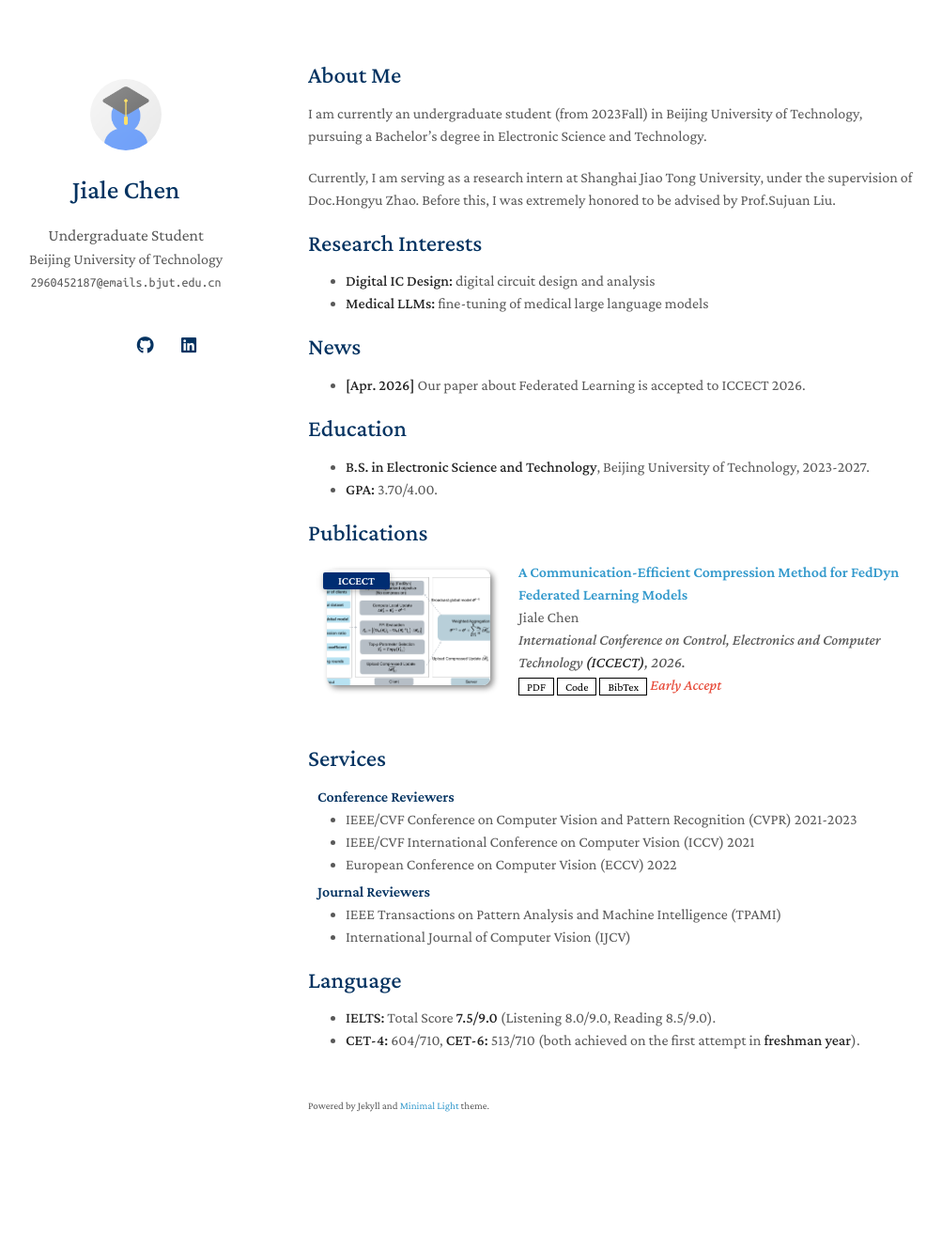
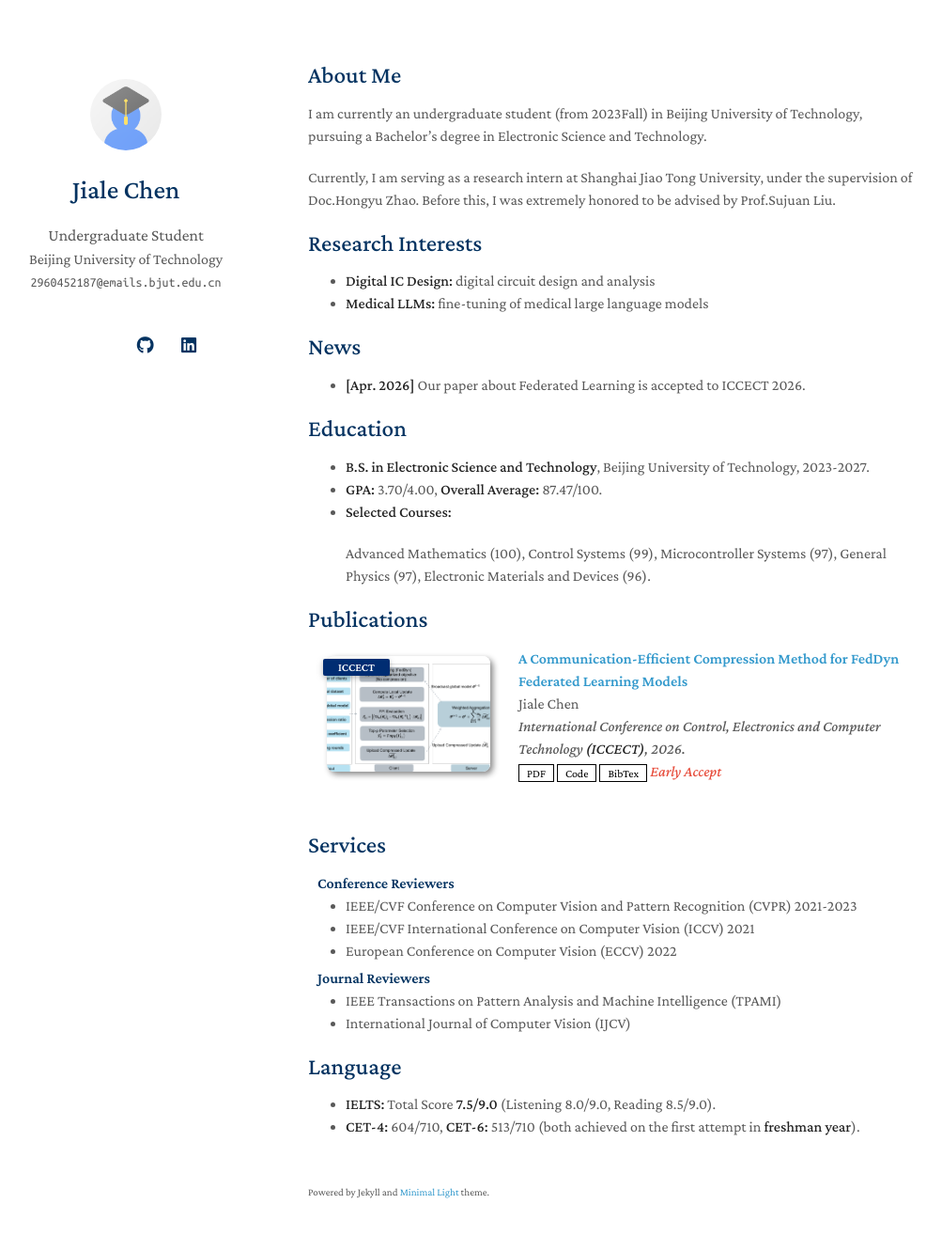
Before and after one commit to Chenjl13/Chenjl13.github.io, a Jekyll site: the page built from index.md, in a window 1280 px wide and 1349 px high. Shown: the top 1314 px of the window at 94% size, without its empty margins (142-1145 px from the left). Built offline with Jekyll 4.4.1, drawn with Linux system fonts in a browser that asks for light colours; a style sheet for code colours, icons or effects is not loaded; our own code applies the rules of GitHub Pages for plain Markdown files.

Commit message:
Update index.md

```diff
--- a/index.md
+++ b/index.md
@@ -20,7 +20,11 @@ Currently, I am serving as a research intern at Shanghai Jiao Tong University, u
 ## Education
 
 - **B.S. in Electronic Science and Technology**, Beijing University of Technology, 2023-2027.
-- **GPA:** 3.70/4.00.
+- **GPA:** 3.70/4.00, **Overall Average:** 87.47/100.
+- **Selected Courses:**
+
+  Advanced Mathematics (100), Control Systems (99), Microcontroller Systems (97), General Physics (97),
+  Electronic Materials and Devices (96).
 
 {% include_relative _includes/publications.md %}
 
```
